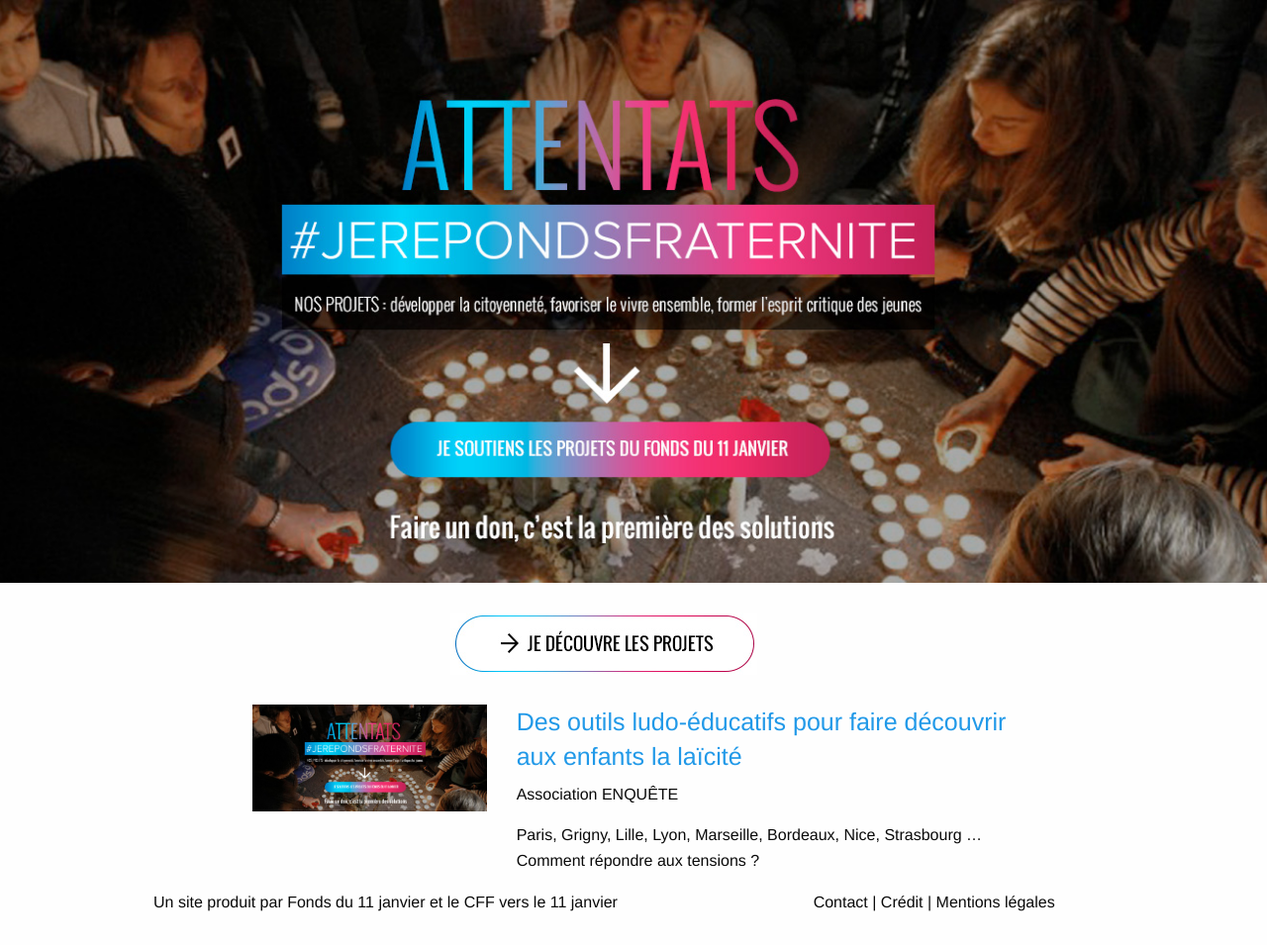
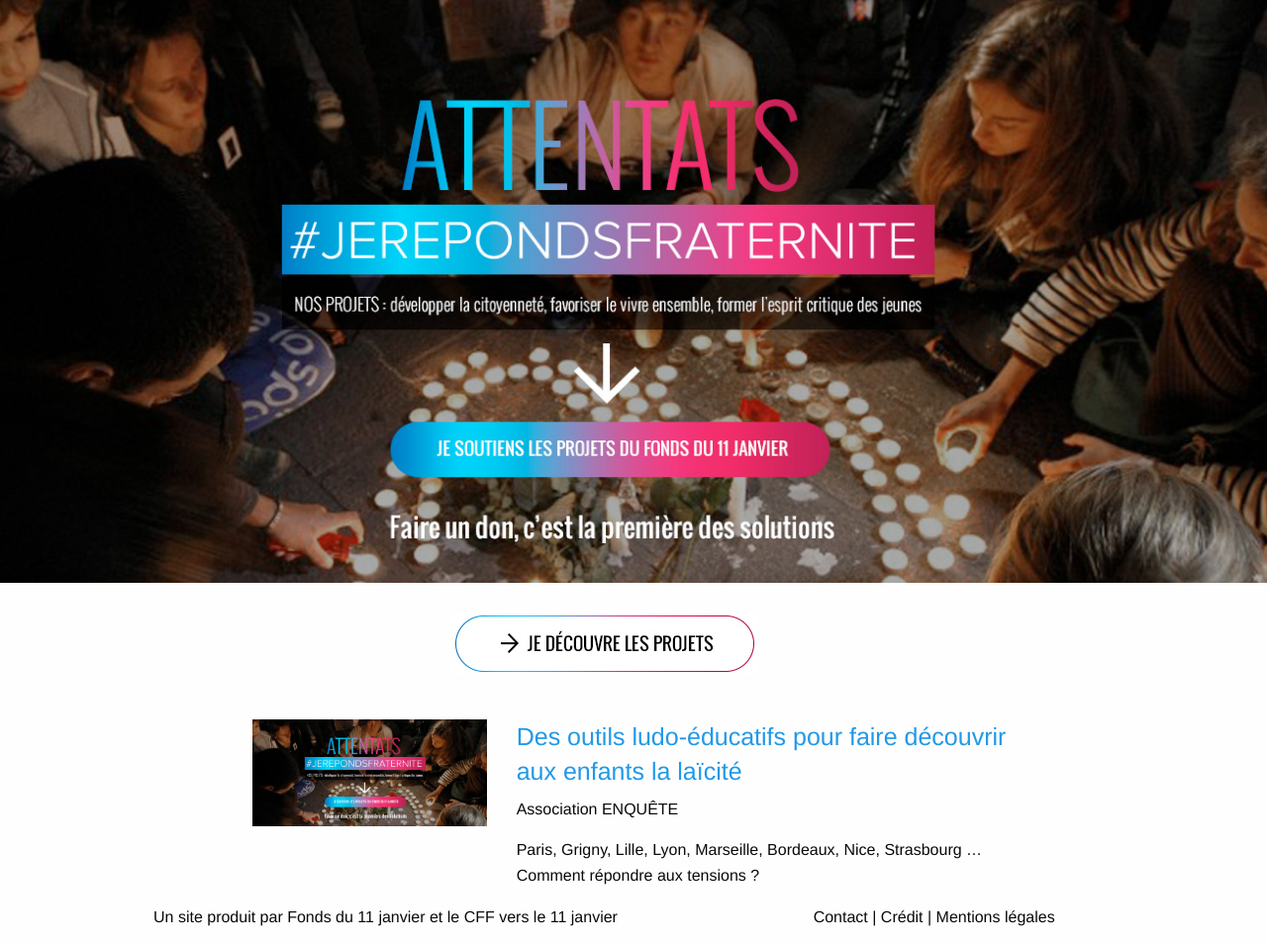
Before and after one commit to adfinitas-app/jerepondsfraternite, a Jekyll site: the page built from index.html, in a window 1280 px wide. Shown: the whole page at 99% size. Built offline with Jekyll 4.4.1, drawn with Linux system fonts in a browser that asks for light colours.

Commit message:
Updated 'css/app.css' via CloudCannon

```diff
--- a/css/app.css
+++ b/css/app.css
@@ -15,5 +15,5 @@
 }
 .center {
     padding-top: 30px;
-    padding-bottom: 30px;
+    padding-bottom: 45px;
 }
```
